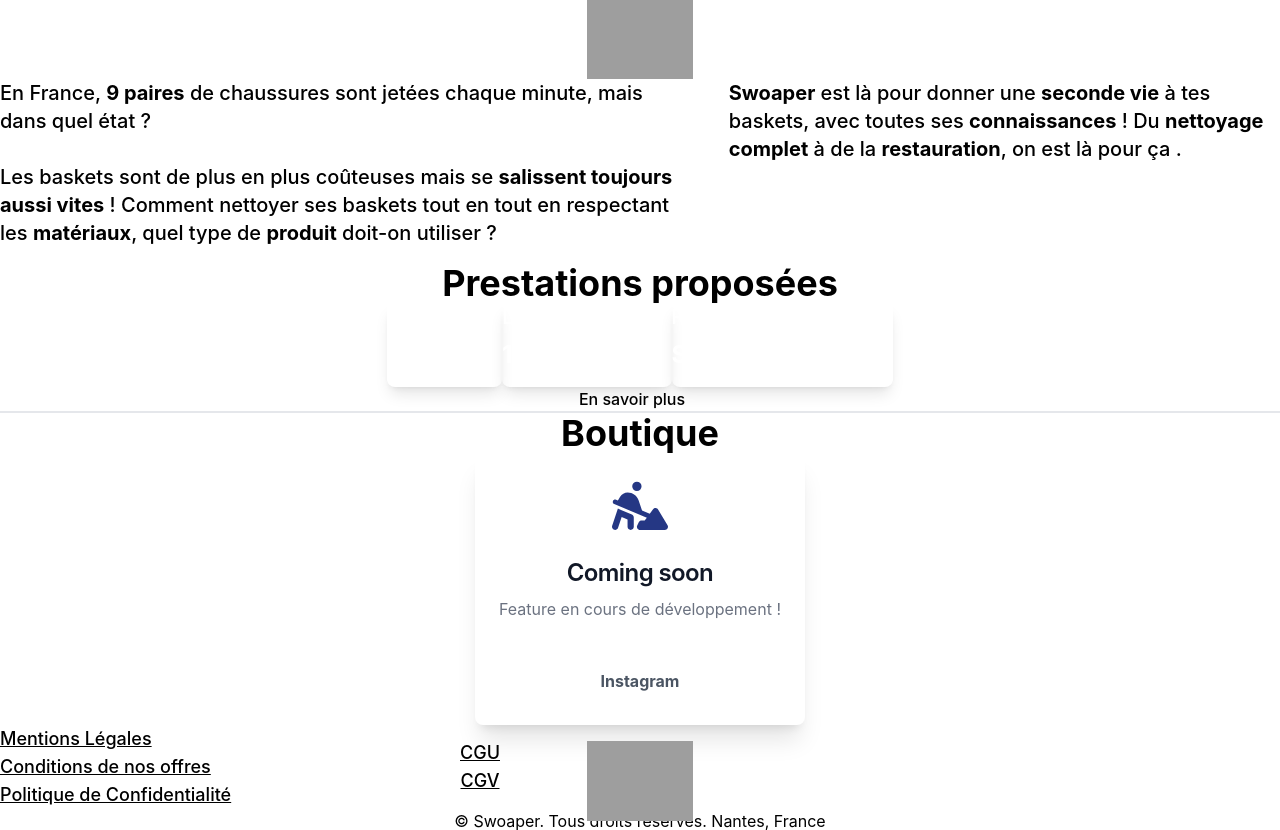
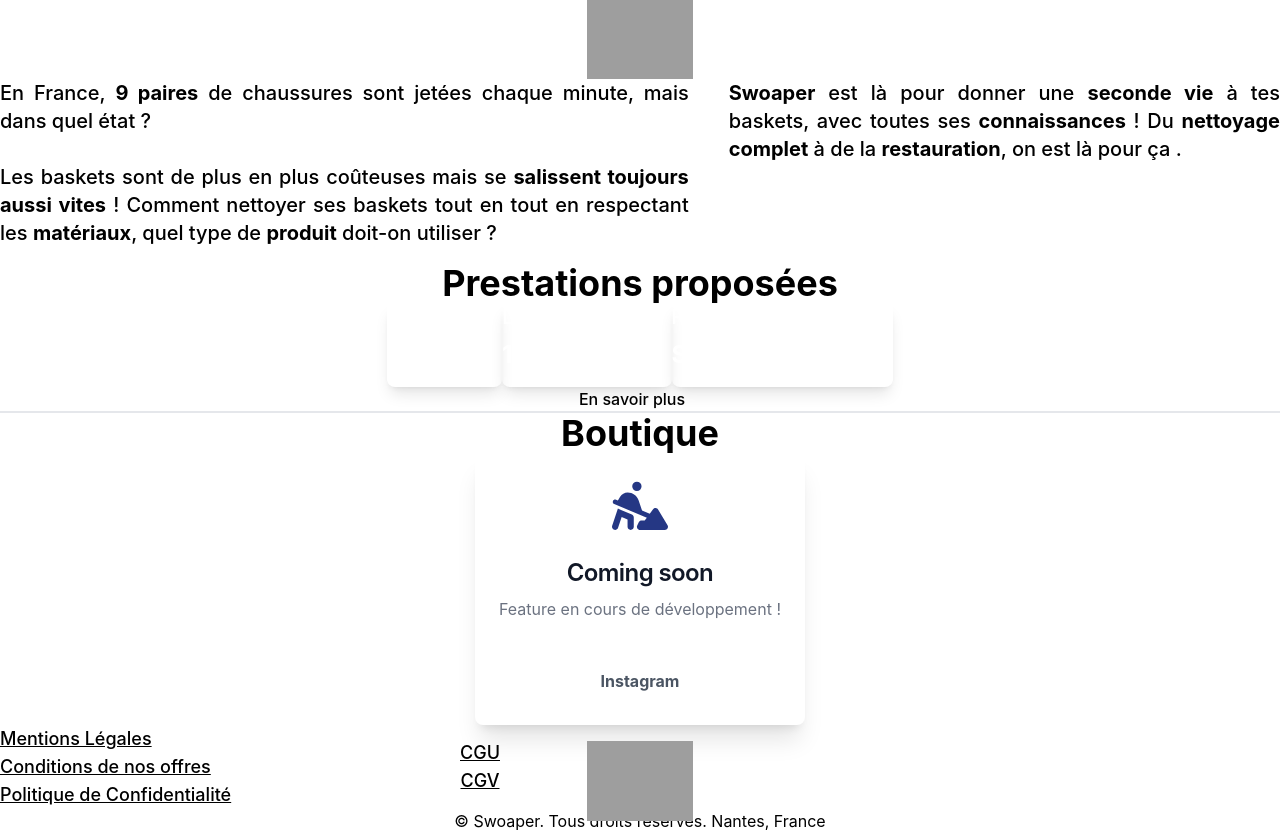
Before and after one commit to Frezz68/swoaper-back, a Symfony app: template templates/user/index.html.twig in a window 1280 px wide. Shown: the part 381-1211 px from the top of the page. Run offline with Twig, Linux system fonts and the light colour scheme; the template is opened without the code that fills it, so the values that code supplies are empty; some libraries are stand-ins or nearby versions; grey boxes are pictures that could not be loaded.

Commit message:
update home page texte

```diff
--- a/templates/user/index.html.twig
+++ b/templates/user/index.html.twig
@@ -18,12 +18,12 @@
                 <img class="w-auto h-20" src="{{ asset('build/logo.png') }}" alt="logo"/>
             </div>
             <div class="w-full flex sm:flex-col lg:flex-row justify-evenly">
-                <p class="lg:w-1/2 sm:w-full sm:mb-4 font-medium text-xl px-10">
+                <p class="lg:w-1/2 sm:w-full sm:mb-4 font-medium text-xl px-10 text-justify">
                     En France, <span class="font-bold">9 paires</span> de chaussures sont jetées chaque minute, mais dans quel état ? <br><br>
                     Les baskets sont de plus en plus coûteuses mais se <span class="font-bold">salissent toujours aussi vites</span> !
                     Comment nettoyer ses baskets tout en tout en respectant les <span class="font-bold">matériaux</span>, quel type de <span class="font-bold">produit</span> doit-on utiliser ?
                 </p>
-                <p class="lg:w-1/2 sm:w-full font-medium text-xl pl-10 pr-5">
+                <p class="lg:w-1/2 sm:w-full font-medium text-xl pl-10 pr-5 text-justify">
                     <span class="font-bold">Swoaper</span> est là pour donner une <span class="font-bold">seconde vie</span> à tes baskets, avec toutes ses <span class="font-bold">connaissances</span> !
                     Du <span class="font-bold">nettoyage complet</span> à de la <span class="font-bold">restauration</span>, on est là pour ça .
                 </p>
```
